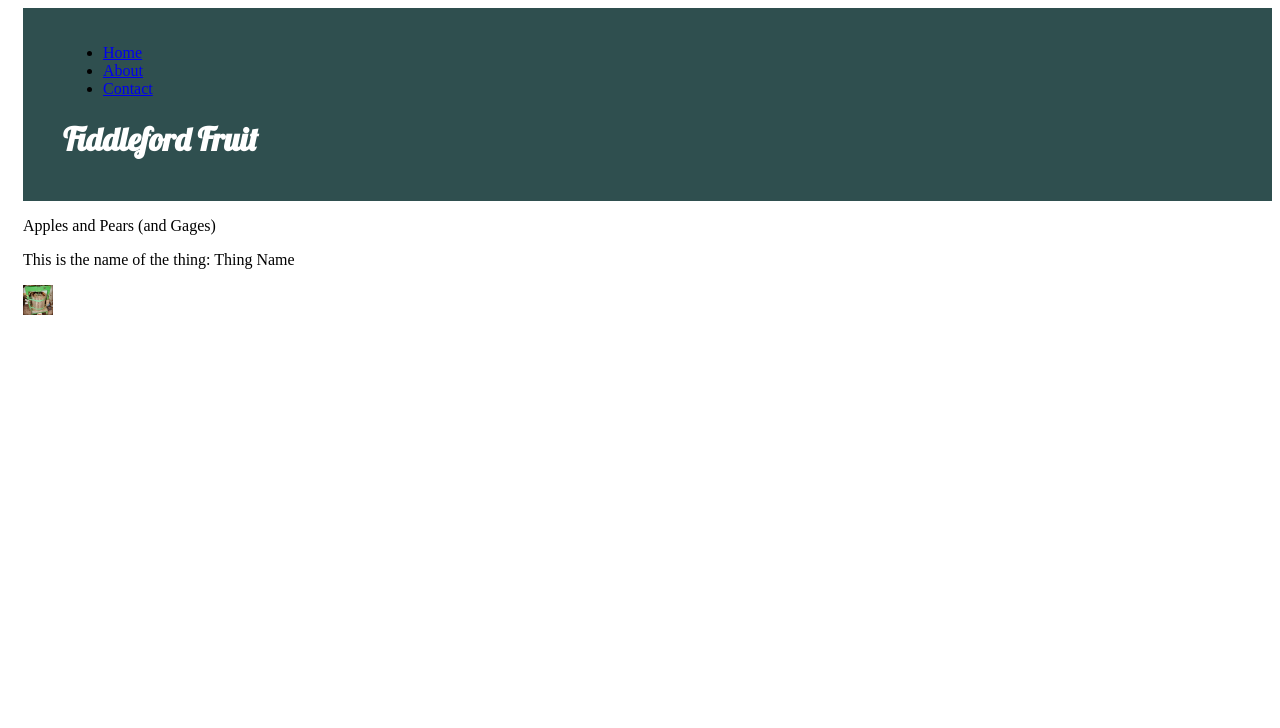
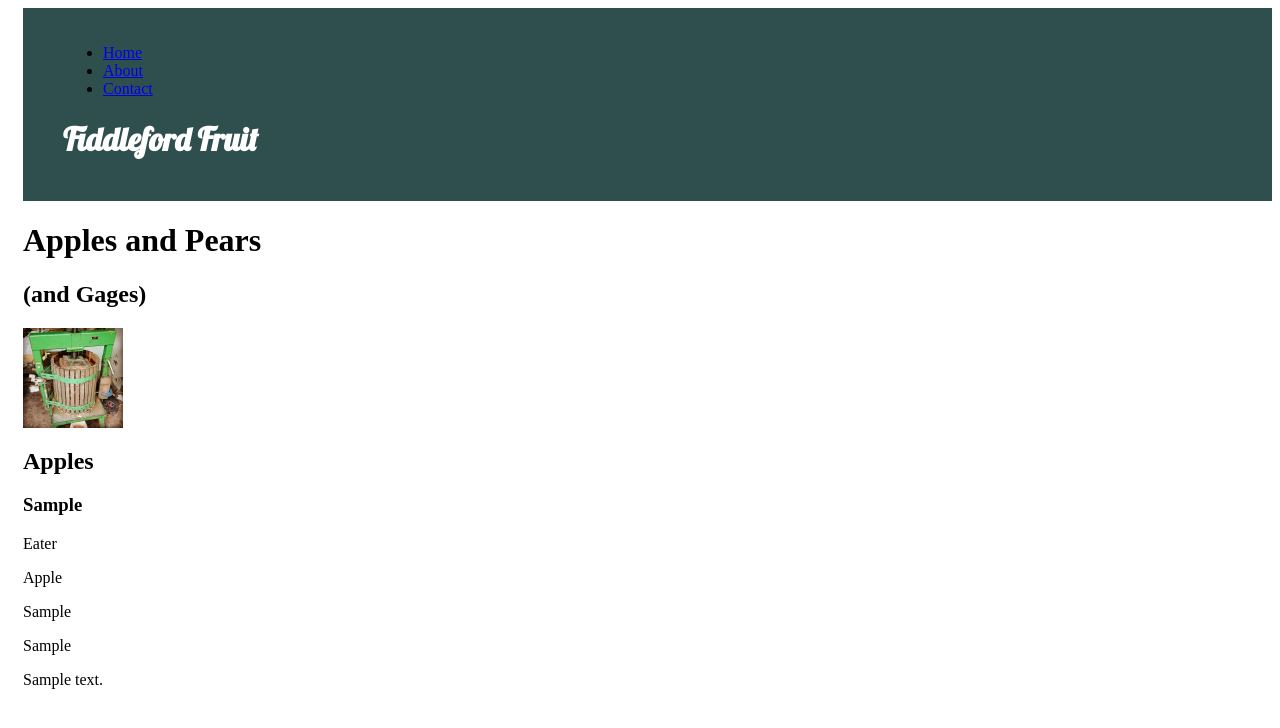
Before and after one commit to sophieklm/orchard, a Django app: page / in a window 1280 px wide. Shown: the top 728 px of the page. Run offline with Django 3.2, Linux system fonts and the light colour scheme; tables that the repository leaves empty hold one stand-in row (values such as "Sample post").

Commit message:
Update rendering

```diff
--- a/collection/models.py
+++ b/collection/models.py
@@ -6,20 +6,19 @@ from django.db import models
 class Tree(models.Model):
 
     FRUIT = (
-        ('apple', 'Apple'),
-        ('pear', 'Pear'),
-        ('gage', 'Gage'),
+        ('Apple', 'Apple'),
+        ('Pear', 'Pear'),
+        ('Gage', 'Gage'),
     )
 
     TYPES = (
-        ('eater', 'Eater'),
-        ('crab', 'Crab'),
-        ('perry', 'Perry'),
-        ('cider', 'Cider'),
-        ('juicer', 'Juicer'),
-        ('cooker', 'Cooker'),
+        ('Eater', 'Eater'),
+        ('Crab', 'Crab'),
+        ('Perry', 'Perry'),
+        ('Cider', 'Cider'),
+        ('Juicer', 'Juicer'),
+        ('Cooker', 'Cooker'),
     )
-
 
     variety = models.CharField(max_length=255, unique=True)
     type = models.CharField(max_length=255, choices=TYPES)
--- a/collection/static/css/style.css
+++ b/collection/static/css/style.css
@@ -22,6 +22,6 @@ img {
 }
 
 .image-boundary {
-    height: 80px;
-    width: 30px;
+    height: 100px;
+    width: 100px;
 }
--- a/collection/templates/index.html
+++ b/collection/templates/index.html
@@ -5,10 +5,34 @@
 {% endblock title %}
 
 {% block content %}
-    <p>Apples and Pears (and Gages)</p>
-    <p>This is the name of the thing: {{ thing }}</p>
+    <h1>Apples and Pears</h1>
+    <h2>(and Gages)</h2>
     <div class="image-boundary">
         <img src="../static/images/press.jpg">
     </div>
 
+    {% for tree in trees %}
+        {% if tree.fruit == "Apple" %}
+            <h2>Apples</h2>
+            <h3>{{ tree.variety }}</h3>
+            <p>{{ tree.type }}</p>
+            <p>{{ tree.fruit }}</p>
+            <p>{{ tree.harvest }}</p>
+            <p>{{ tree.taste }}</p>
+            <p>{{ tree.description }}</p>
+        {% endif %}
+    {% endfor %}
+    {% for tree in trees %}
+        {% if tree.fruit == "Pear" %}
+            <h2>Pears</h2>
+            <h3>{{ tree.variety }}</h3>
+            <p>{{ tree.type }}</p>
+            <p>{{ tree.fruit }}</p>
+            <p>{{ tree.harvest }}</p>
+            <p>{{ tree.taste }}</p>
+            <p>{{ tree.description }}</p>
+        {% endif %}
+    {% endfor %}
+
+
 {% endblock content %}
--- a/collection/views.py
+++ b/collection/views.py
@@ -1,8 +1,9 @@
 from django.shortcuts import render
-thing = "Thing Name"
+from collection.models import Tree
 
 # Create your views here.
 def index(request):
+    trees = Tree.objects.all()
     return render(request, 'index.html', {
-        'thing': thing,
+        'trees': trees,
 })
```
